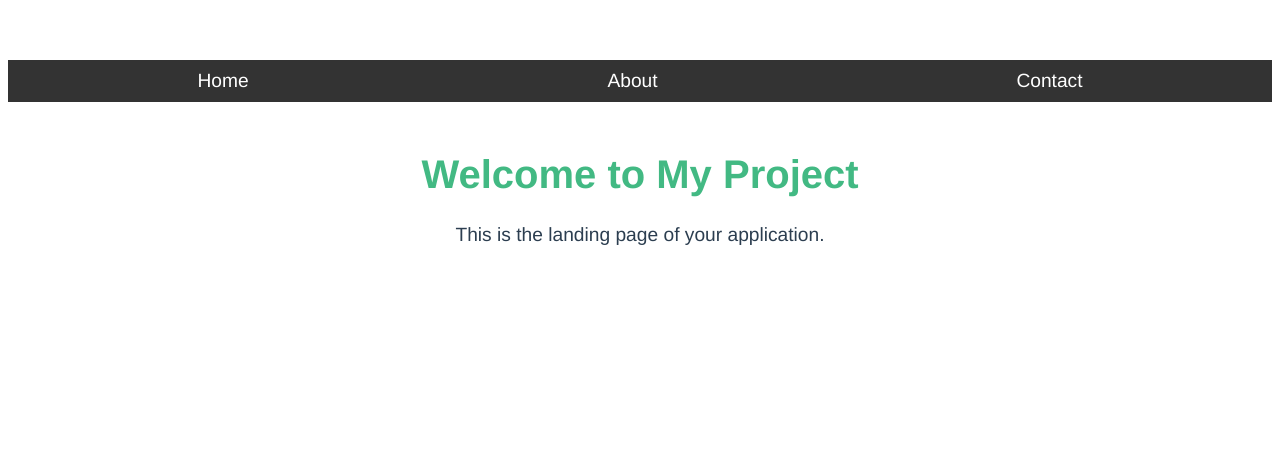
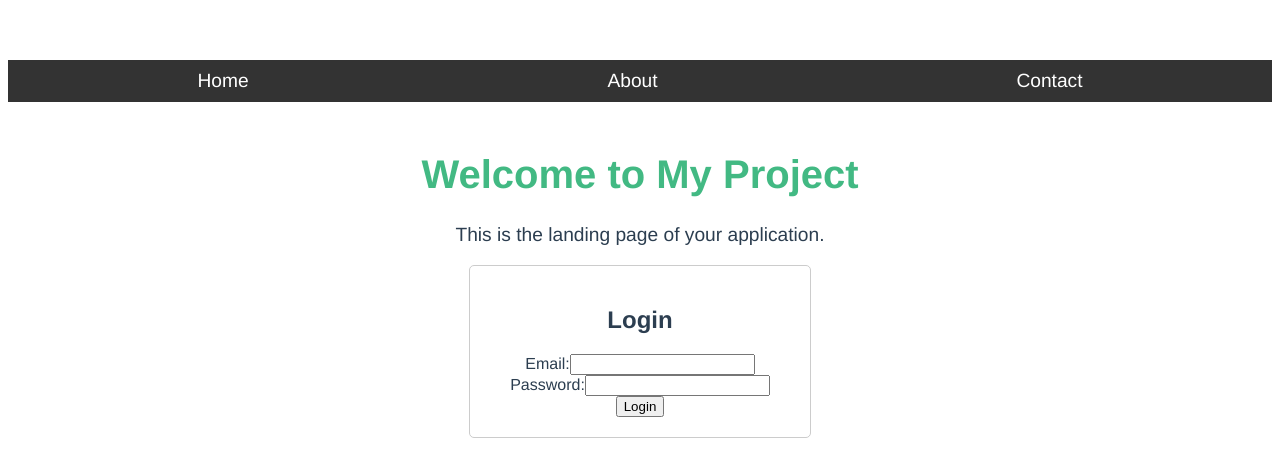
Before and after one commit to elvissierra/Media_Co_Lab, a Vue app in the folder frontend/mcl_ui/: page /login in a window 1280 px wide. Shown: the top 476 px of the page. Built offline with nearby package versions, Linux system fonts and the light colour scheme; the HTML template or start-up script is replaced by a standard one.

Commit message:
vue login integration

```diff
--- a/frontend/mcl_ui/package.json
+++ b/frontend/mcl_ui/package.json
@@ -8,8 +8,10 @@
     "lint": "vue-cli-service lint"
   },
   "dependencies": {
+    "axios": "^1.7.4",
     "core-js": "^3.8.3",
-    "vue": "^3.2.13"
+    "vue": "^3.2.13",
+    "vue-router": "^4.4.3"
   },
   "devDependencies": {
     "@babel/core": "^7.12.16",
--- a/frontend/mcl_ui/src/App.vue
+++ b/frontend/mcl_ui/src/App.vue
@@ -2,18 +2,21 @@
   <div id="app">
     <Navbar />
     <Homepage />
+    <UserLogin />
   </div>
 </template>
 
 <script>
 import Navbar from './components/Navbar.vue'
 import Homepage from  './components/HomePage.vue'
+import UserLogin from './components/UserLogin.vue'
 
 export default {
   name: 'App',
   components: {
     Navbar,
     Homepage,
+    UserLogin,
   }
 }
 </script>
--- /dev/null
+++ b/frontend/mcl_ui/src/components/UserLogin.vue
@@ -0,0 +1,64 @@
+<template>
+    <div class="login">
+      <h2>Login</h2>
+      <form @submit.prevent="loginUser">
+        <div>
+          <label for="email">Email:</label>
+          <input type="email" v-model="email" required />
+        </div>
+        <div>
+          <label for="password">Password:</label>
+          <input type="password" v-model="password" required />
+        </div>
+        <button type="submit">Login</button>
+      </form>
+      <p v-if="error" class="error">{{ error }}</p>
+    </div>
+  </template>
+
+  <script>
+  export default {
+    name: "UserLogin",
+    data() {
+      return {
+        email: '',
+        password: '',
+        error: null,
+      };
+    },
+    methods: {
+      async loginUser() {
+        try {
+          const response = await this.$axios.post('auth/login/', {
+            username: this.email,  // Use 'username' if that's what your backend expects; otherwise, 'email'
+            password: this.password,
+          });
+          const token = response.data.token;
+
+          // Save the token to localStorage
+          localStorage.setItem('authToken', token);
+
+          // Redirect to the home page
+          this.$router.push({ name: 'HomePage' });
+        } catch (error) {
+          this.error = 'Invalid email or password';
+        }
+      },
+    },
+  };
+  </script>
+
+  <style scoped>
+  .login {
+    max-width: 300px;
+    margin: 0 auto;
+    padding: 20px;
+    border: 1px solid #ccc;
+    border-radius: 5px;
+  }
+
+  .error {
+    color: red;
+    margin-top: 10px;
+  }
+  </style>
--- a/frontend/mcl_ui/src/main.js
+++ b/frontend/mcl_ui/src/main.js
@@ -1,4 +1,13 @@
 import { createApp } from 'vue'
 import App from './App.vue'
+import router from './router'
+import axios from 'axios'
 
-createApp(App).mount('#app')
+const app = createApp(App)
+
+axios.defaults.baseURL = 'http://localhost:8000/api/'
+app.config.globalProperties.$axios = axios
+
+app.use(router)
+
+app.mount('#app')
--- /dev/null
+++ b/frontend/mcl_ui/src/router.js
@@ -0,0 +1,23 @@
+import { createRouter, createWebHistory } from 'vue-router';
+import HomePage from './components/HomePage.vue';
+import UserLogin from './components/UserLogin.vue';
+
+const routes = [
+  {
+    path: '/',
+    name: 'HomePage',
+    component: HomePage,
+  },
+  {
+    path: '/login',
+    name: 'UserLogin',
+    component: UserLogin,
+  },
+];
+
+const router = createRouter({
+  history: createWebHistory(process.env.BASE_URL),
+  routes,
+});
+
+export default router;
```
Also changed, not shown: 1 other file (tests, documents, lock files or other folders).
